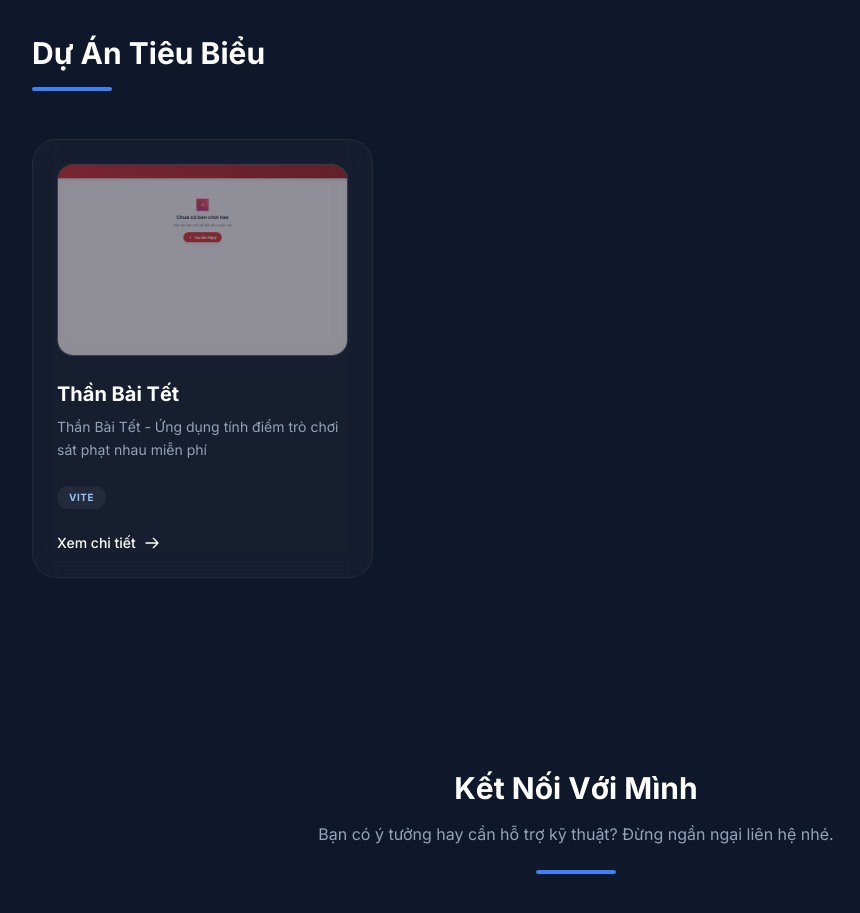
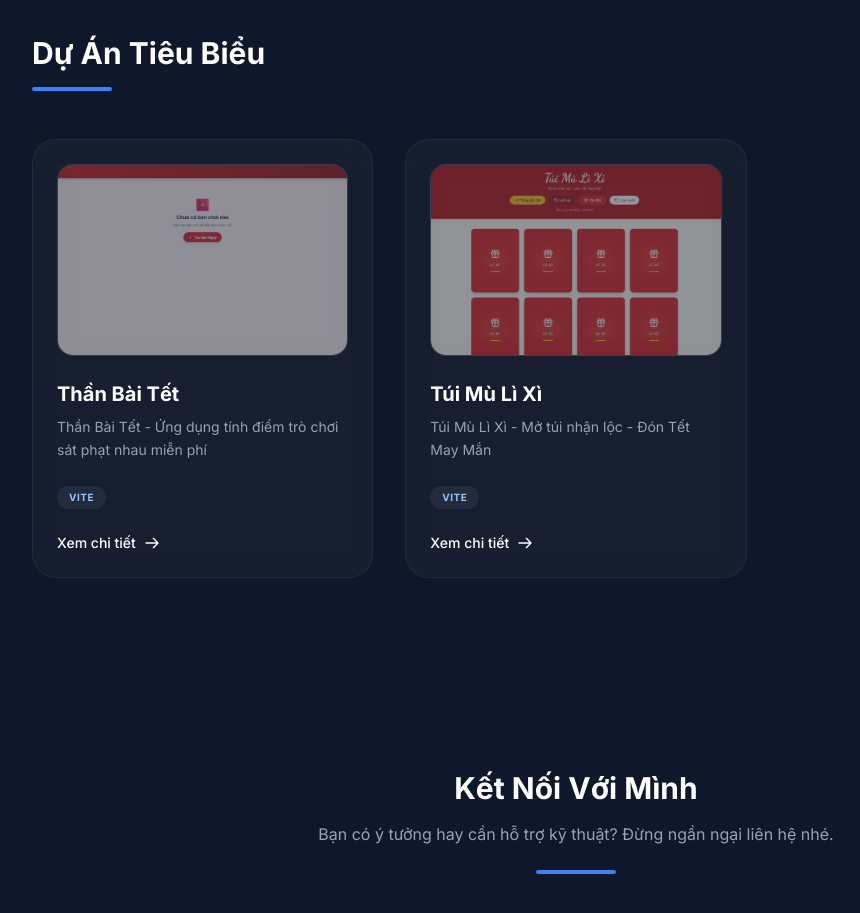
Before and after one commit to hml69/pgh, a React (Vite) app: page / in a window 1280 px wide. Shown: the part 1640-2553 px from the top of the page, without its empty margins (64-924 px from the left). Built offline with nearby package versions, Linux system fonts and the light colour scheme.

Commit message:
Update constants.ts

```diff
--- a/constants.ts
+++ b/constants.ts
@@ -19,5 +19,12 @@ export const PROJECTS: Project[] = [
     description: 'Thần Bài Tết - Ứng dụng tính điểm trò chơi sát phạt nhau miễn phí',
     tags: ['Vite'],
     link: 'https://thanbaitet.vercel.app/'
+  },
+  {
+    images:'/images/tuimulixi.png',
+    title: 'Túi Mù Lì Xì',
+    description: 'Túi Mù Lì Xì - Mở túi nhận lộc - Đón Tết May Mắn',
+    tags: ['Vite'],
+    link: 'https://tuimulixi.vercel.app/'
   }
 ];
```
